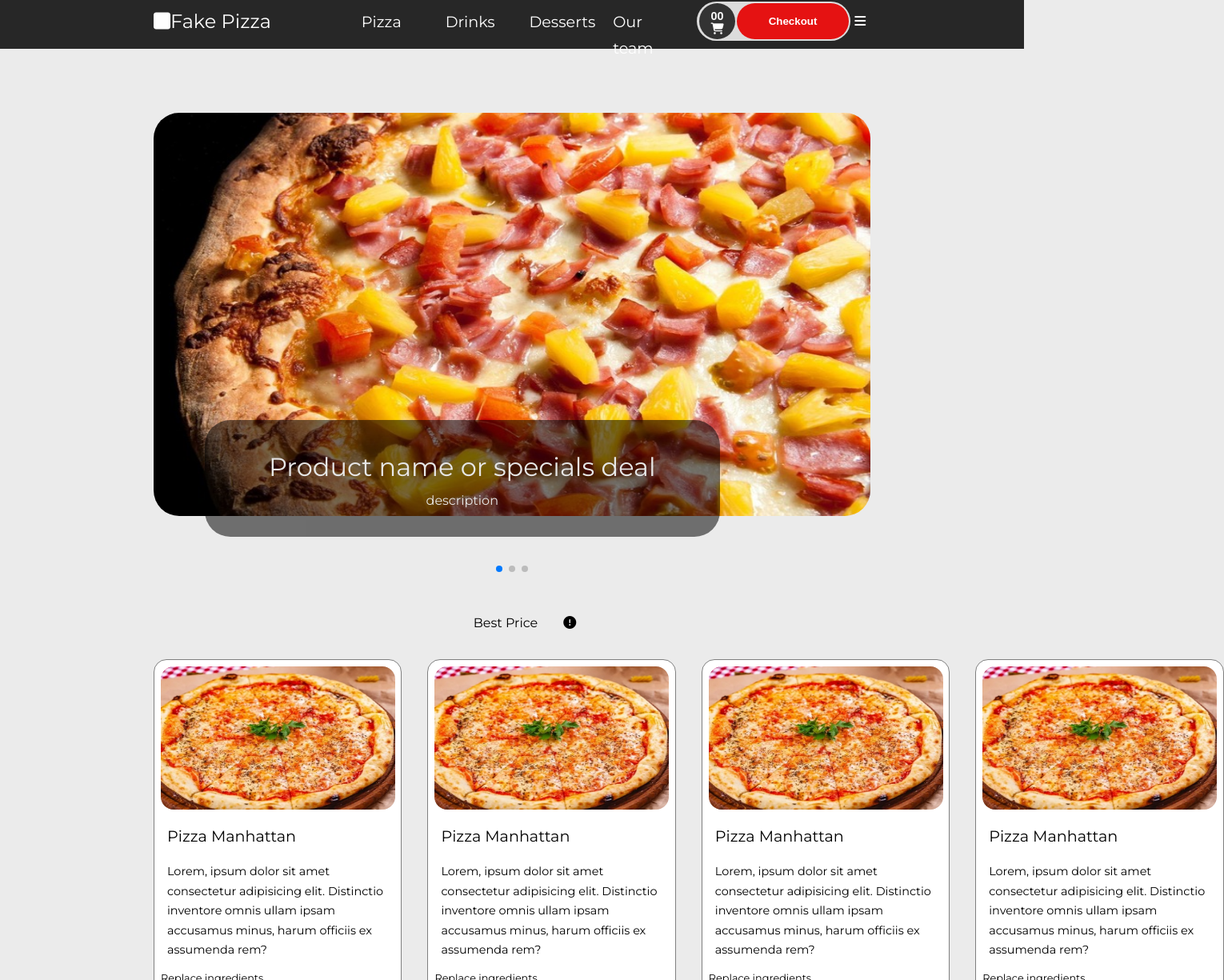
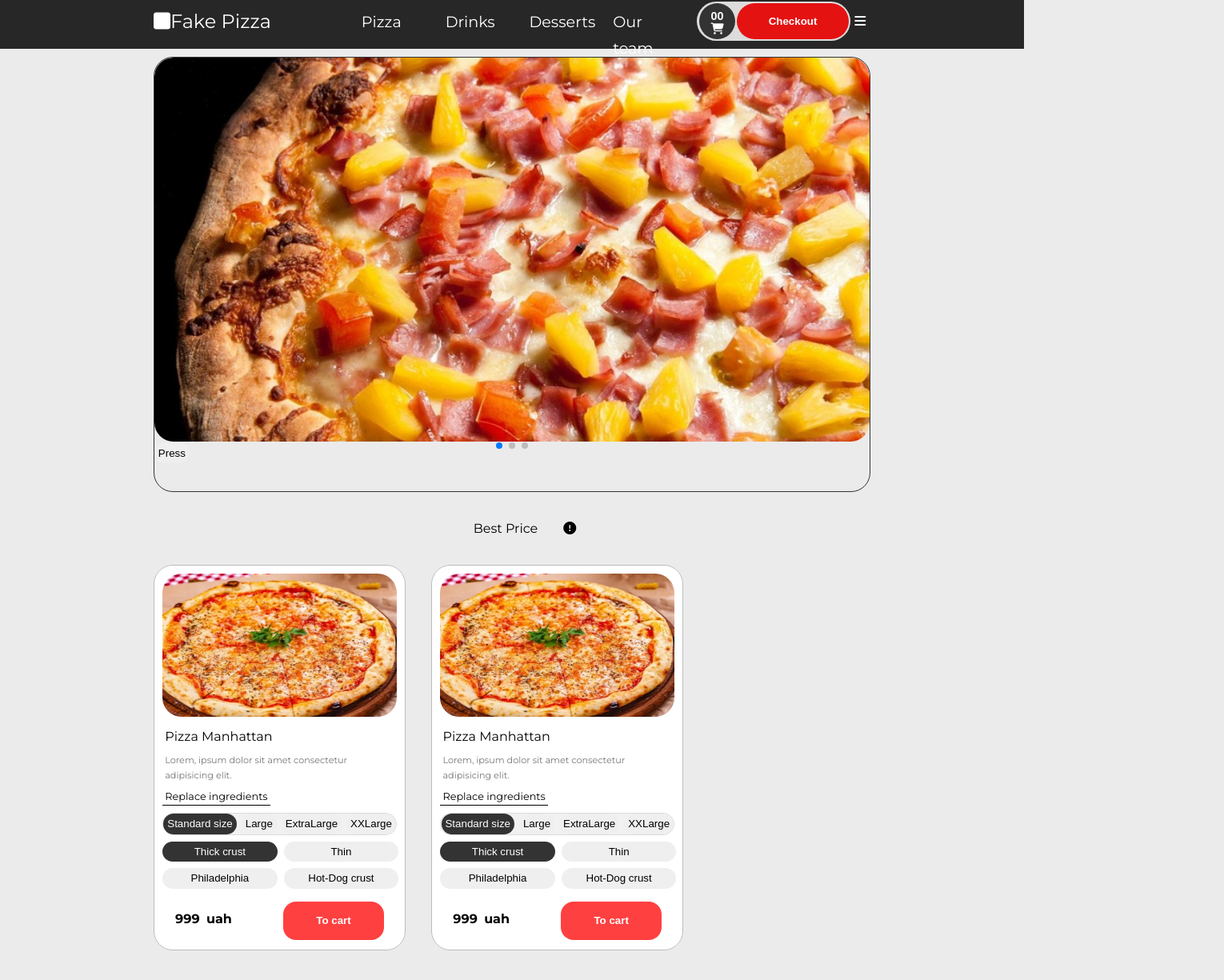
Before and after one commit to HryhoriiShkvyra/site-about-pizza-CLOSED-, a React (Create React App) app: page / in a window 1280 px wide. Shown: the part 59-1284 px from the top of the page at 80% size, 1530 px wide, since content can reach past the window. Built offline with nearby package versions, Linux system fonts and the light colour scheme.

Commit message:
initial commit

```diff
--- a/src/Components/Pages/ProductBlock/ProductBlock.jsx
+++ b/src/Components/Pages/ProductBlock/ProductBlock.jsx
@@ -9,30 +9,38 @@ const ProductBlock = () => {
     const [activeBtnX, setActiveBtnX] = useState('#')
     const [activeBtnY, setActiveBtnY] = useState('#')
 
+    // const buttons = document.querySelectorAll('button')
+
+    // buttons.forEach(button => {
+    //     button.addEventListener('click', function() {
+    //         buttons.forEach(btn => btn.classList.remove('active'));
+    //         this.classList.add('active');
+    //     })
+    // })
 
     return (
         <div >
-            <div className={classes.productBlockInner}>
-                <div className={classes.productBlock}>
+            <div className={classes.productBlock}>
+                <div className={classes.productBlockInner}>
                     <img className={classes.productImage} alt='image' src={PizzaManhattan} />
                     <div className={classes.productTitle}>Pizza Manhattan </div>
-                    <div className={classes.productToppings}>Lorem, ipsum dolor sit amet consectetur adipisicing elit. Distinctio inventore omnis ullam ipsam accusamus minus, harum officiis ex assumenda rem?</div>
+                    <div className={classes.productToppings}>Lorem, ipsum dolor sit amet consectetur adipisicing elit. </div>
                     <a className={classes.productReplaceableProd}>Replace ingredients</a>
                     <div className={classes.productBlockDetails}>
-                        <div className={classes.productBlockDetailsColX}>
-                            <button id="productBtn" onClick={() => setActiveBtnX('#')} className={activeBtnX === '#' ? 'active' : ''}>Standard</button>
-                            <button id="productBtn" onClick={() => setActiveBtnX('#btnLarge')} className={activeBtnX === '#btnLarge' ? 'active' : ''}>Large</button>
-                            <button id="productBtn" onClick={() => setActiveBtnX('#btnExtra')} className={activeBtnX === '#btnExtra' ? 'active' : ''}>ExtraLarge</button>
-                            <button id="productBtn" onClick={() => setActiveBtnX('#btnXXL')} className={activeBtnX === '#btnXXL' ? 'active' : '   '}>XXLarge</button>
+                        <div className={classes.productBlockDetailsCol}>
+                            <button onClick={() => setActiveBtnX('#')} className={activeBtnX === '#' ? 'active' : ''}>Standard size</button>
+                            <button onClick={() => setActiveBtnX('#btnExtra')} className={activeBtnX === '#btnExtra' ? 'active' : ''}>Large</button>
+                            <button onClick={() => setActiveBtnX('#btnLarge')} className={activeBtnX === '#btnLarge' ? 'active' : ''}>ExtraLarge</button>
+                            <button onClick={() => setActiveBtnX('#btnXXL')} className={activeBtnX === '#btnXXL' ? 'active' : '   '}>XXLarge</button>
                         </div>
-                        <div className={classes.productBlockDetailsColY}>
                             <div className={classes.productBlockToggle__FlavorBlock}>
-                                <button id="productBtn" onClick={() => setActiveBtnY('#')} className={activeBtnY === '#' ? 'active' : ''}>Thick crust</button>
-                                <button id="productBtn" onClick={() => setActiveBtnY('#thin')} className={activeBtnY === '#thin' ? 'active' : ''}>Thin</button>
-                                <button id="productBtn" onClick={() => setActiveBtnY('#philadelphia')} className={activeBtnY === '#philadelphia' ? 'active' : ''}>Philadelphia</button>
-                                <button id="productBtn" onClick={() => setActiveBtnY('#hot-dog')} className={activeBtnY === '#hot-dog' ? 'active' : ''}>Hot-Dog crust</button>
+                                <button onClick={() => setActiveBtnY('#')} className={activeBtnY === '#' ? 'active' : ''}>Thick crust</button>
+                                <button onClick={() => setActiveBtnY('#thin')} className={activeBtnY === '#thin' ? 'active' : ''}>Thin</button>
+                                <button onClick={() => setActiveBtnY('#philadelphia')} className={activeBtnY === '#philadelphia' ? 'active' : ''}>Philadelphia</button>
+                                <button onClick={() => setActiveBtnY('#hot-dog')} className={activeBtnY === '#hot-dog' ? 'active' : ''}>Hot-Dog crust</button>
+                                {/* <div type="button" onClick={() => setActiveBtnY('#hot-dog')} className={activeBtnY === '#hot-dog' ? 'active' : ''}>try it</div> */}
                             </div>
-                        </div>
+
                         <div className={classes.productBlockPriceRow}>
                             <div className={classes.productBlockPriceBlock}>
                                 <div className={classes.productPrice}>999</div>
--- a/src/Components/Pages/ProductBlock/ProductBlock.module.css
+++ b/src/Components/Pages/ProductBlock/ProductBlock.module.css
@@ -1,17 +1,14 @@
 .productBlockInner {
-    width: 80%;
-    display: flex;
-    flex: 1 1 0;
-    /* border: 1px solid teal; */
-
+    width: 19.7rem;
+    height: 30.12rem;
+    padding: 0.63rem;
+    border: 1px solid rgb(187, 187, 187);
+    border-radius: 1.5rem;
 }
 
 .productBlock {
-    width: 19.4rem;
-    padding: 0.5rem;
     background-color: white;
-    border: 1px solid grey;
-    border-radius: 1rem;
+    border-radius: 1.5rem;
     transition: 600ms all;
 
 }
@@ -24,26 +21,113 @@
 }
 
 .productImage {
-    width: 293px;
-    height: 179px;
+    width: 18.3125rem;
+    height: 11.1875rem;
     aspect-ratio: 16/9;
+    border-radius: 1.5rem;
+}
+
+
+
+.productTitle {
+    padding: 0.2rem;
+    font-size: 1rem;
+}
+
+.productToppings{
+    height: 2.7rem;
+    padding: 0.2rem;
+    font-size: 0.7rem;
+    color: #777;
+}
+
+.productReplaceableProd {
+    padding: 0.2rem;
+    font-size: 0.8rem;
+    border-bottom: 1px solid #000;
+}
+
+.productBlockDetailsCol{
+    display: flex;
+    flex: 1 1 0;
+    gap: 0.4rem;
+    margin: 0.5rem auto;
+    padding: 0.5rem auto;
+    background-color: rgb(241, 241, 241);
+    border: 1px solid rgb(219, 219, 219);
+    border-radius: 1rem;
+
+    justify-content: center;
+
+    font-size: 0.8rem;
+}
+
+.productBlockToggle__FlavorBlock {
+    display: grid;
+    grid-template-columns: 49% 49%;
+    gap: 0.5rem;
+    margin-top: 0.4rem;
+}
+
+button {
+    height: 1.6rem;
+    padding: 0 0.3rem;
     border-radius: 1rem;
 }
 
-.productTitle {
-    padding: 0.5rem;
-    font-size: 1.2rem;
+.active {
+    display: block;
+    background: #333;
+    color: white;
+    border-radius: 1rem;
 }
 
-.productToppings{
-    padding: 0.5rem;
-    font-size: 0.9rem;
+
+.productBlockPriceRow {
+    display: flex;
+    justify-content: center;
+    margin: 1.5rem 1rem 0.5rem 1rem;
+    gap: 4rem;
+    font-weight: 700;
 }
 
-.productReplaceableProd {
-    font-size: 0.8rem;
-    border-bottom: 1px solid #000;
+.productBlockPriceBlock {
+    display: grid;
+    grid-template-columns: 1fr 1fr;
+    gap: 0.5rem;
+
 }
+
+
+.productBlockWrap {
+    width: 8rem;
+    height: 3rem;
+    margin: -0.5rem auto;
+    color: white;
+    font-weight: 700;
+    background-color: rgb(255, 64, 64);
+    border-radius: 1rem;
+}
+
+.productBlockWrap:hover {
+    background-color: rgb(182, 50, 50);
+}
+/*
+.productBlockDetailsCol{
+    display: flex;
+    flex: 1 1 0;
+    margin: 0.5rem auto;
+    padding: 0.5rem auto;
+    background-color: rgb(216, 215, 215);
+    border: 1px solid #333;
+    border-radius: 1rem;
+
+    justify-content: center;
+} */
+
+
+/*
+
 
 
 .productBlockDetailsColX{
@@ -73,10 +157,10 @@
     background: #333;
 }
 
-/* div button {
+div button {
     background-color: rgba(255, 255, 255, 0);
     padding: 0 0.66rem;
-} */
+}
 
 
 .productBlockPriceRow {
@@ -105,4 +189,4 @@
     background-color: rgb(252, 85, 85);
     border-radius: 1rem;
 
-}
+} */
--- a/src/Components/Pages/ProductList/ProductList.jsx
+++ b/src/Components/Pages/ProductList/ProductList.jsx
@@ -16,11 +16,11 @@ const ProductList = (props) => {
            <div className={classes.containerProductList}>
                 <ProductBlock/>
                 <ProductBlock/>
+                {/* <ProductBlock/>
                 <ProductBlock/>
                 <ProductBlock/>
                 <ProductBlock/>
-                <ProductBlock/>
-                <ProductBlock/>
+                <ProductBlock/> */}
            </div>
 
         </div>
--- a/src/Components/Pages/news/News.jsx
+++ b/src/Components/Pages/news/News.jsx
@@ -40,7 +40,8 @@ const News = () => {
     ]
 
     return(
-        <Swiper className="container"
+        <div className={classes.news}>
+            <Swiper className="container"
             modules={[Pagination]}
             spaceBetween={40}
             slidesPerView={1}
@@ -48,16 +49,17 @@ const News = () => {
             >
             {data.map(({id, title, body, image}) => {
                 return(
-                    <SwiperSlide className={classes.news} key={id}>
-                        <img className={classes.image} src={Pineapple}/>
-                        <div className={classes.newsDescription}>
-                            <div className={classes.title}>{title}</div>
-                            <div className={classes.description}>{body}</div>
+                    <SwiperSlide>
+                        <div className={classes.imageBox}>
+                            <img className={classes.image} src={Pineapple}/>
                         </div>
+                        <button className={classes.orderBtn}>Press</button>
                     </SwiperSlide>
                 )
             })}
         </Swiper>
+        </div>
+
     );
 };
 
--- a/src/Components/Pages/news/News.module.css
+++ b/src/Components/Pages/news/News.module.css
@@ -1,10 +1,39 @@
 .news {
+    width: 70%;
+    height: 34rem;
+    margin: 0.6rem auto;
+    border: 1px solid #333;
+    border-radius: 1.5rem;
+    overflow: hidden;
 
-    width: 70%;
+
+    /* max-width: 100%;
+    max-height: 30rem;
     margin: 5rem auto;
     position: relative;
     text-align: center;
+    overflow: hidden;
+    border: 1px solid #333; */
 }
+
+.imageBox {
+    width: 100%;
+    height: 30rem;
+    overflow: hidden;
+    border-radius: 1.5rem;
+    padding-bottom: 2rem;
+}
+
+.image {
+    width: 100%;
+    margin-bottom: 2rem;
+}
+
+.orderBtn {
+
+}
+
+/*
 
 .newsDescription{
     position: absolute;
@@ -28,4 +57,9 @@
     width: 70%;
     aspect-ratio: 16/9;
     border-radius: 2rem;
+    overflow: hidden;
 }
+
+
+
+ */
```
